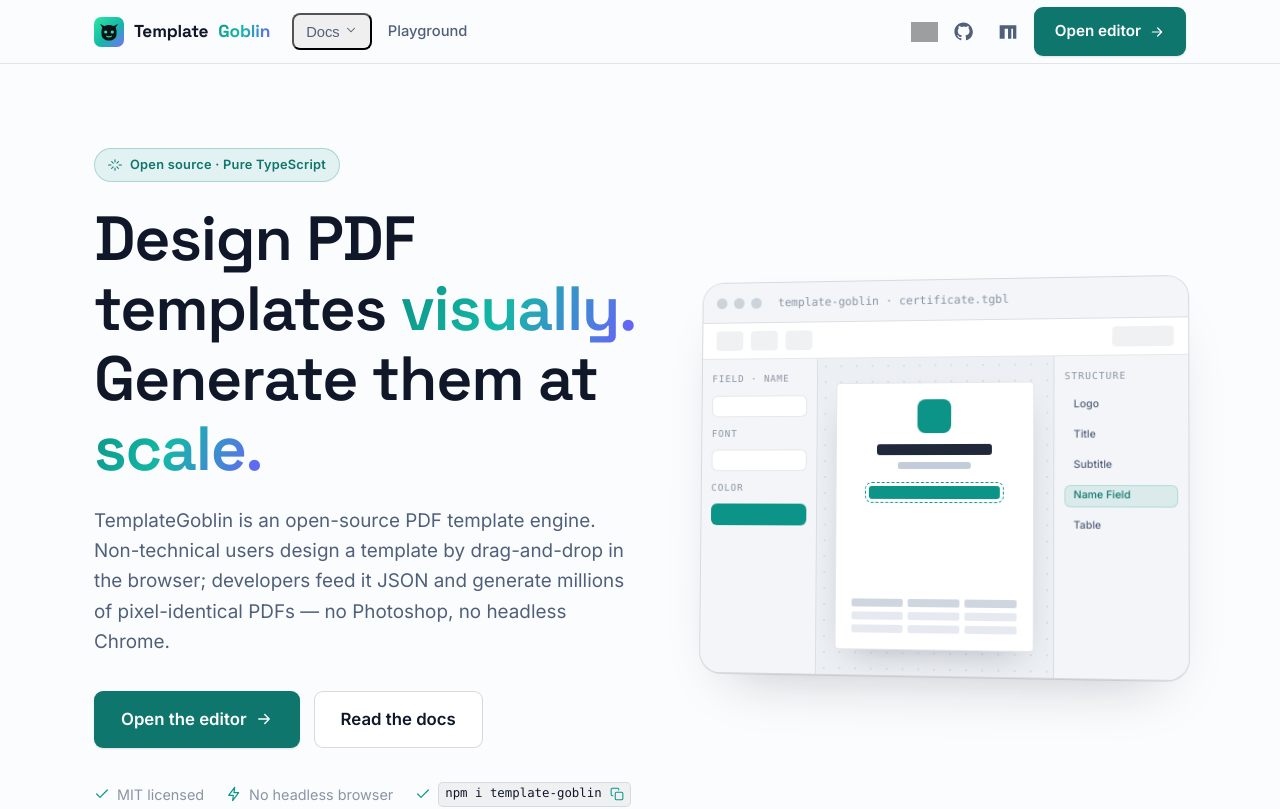
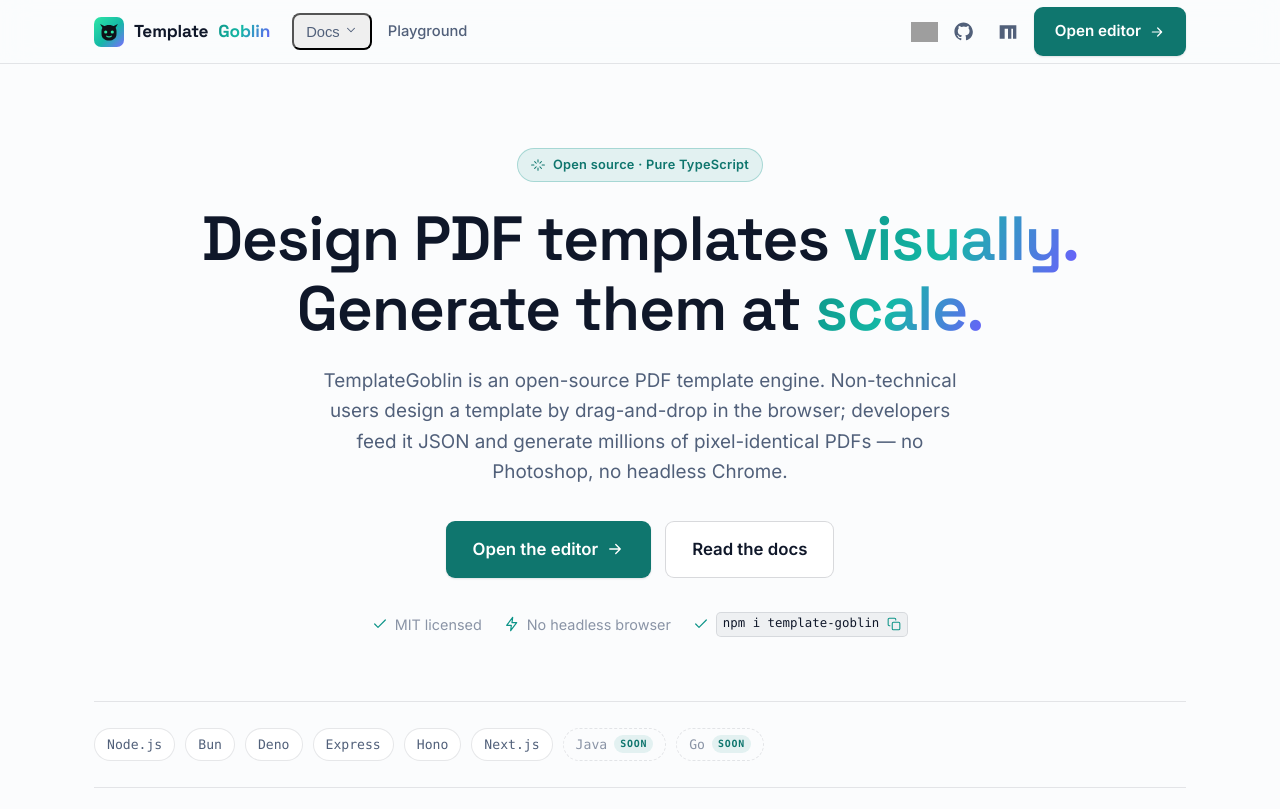
Before and after one commit to JaiminPatel345/template-goblin, a React (Vite) app in the folder packages/site/: page / in a window 1280 px wide. Shown: the top 809 px of the page. Built offline with nearby package versions, Linux system fonts and the light colour scheme; grey boxes are pictures that could not be loaded.

Commit message:
style: remove editor mock from hero section and center layout

```diff
--- a/packages/site/src/components/EditorMock.tsx
+++ /dev/null
@@ -1,69 +0,0 @@
-/** A stylized illustration of the visual editor — a CSS-drawn "screenshot"
- *  for the hero. No real asset needed, scales crisply, and stays on-brand. */
-
-export function EditorMock() {
-  return (
-    <div
-      className="mock"
-      role="img"
-      aria-label="The TemplateGoblin visual editor: a certificate template on the canvas with a selected dynamic name field and a data table."
-    >
-      <div className="mock-bar">
-        <i />
-        <i />
-        <i />
-        <span className="mock-url">template-goblin · certificate.tgbl</span>
-      </div>
-      <div className="mock-toolbar">
-        <span className="mt-btn" />
-        <span className="mt-btn" />
-        <span className="mt-btn" />
-        <span className="mt-spacer" />
-        <span className="mt-btn" style={{ width: '60px' }} />
-      </div>
-      <div className="mock-body">
-        <div className="mock-left-panel">
-          <span className="pp-label">Field · name</span>
-          <span className="pp-field" />
-          <span className="pp-label">Font</span>
-          <span className="pp-field" />
-          <span className="pp-label">Color</span>
-          <span className="pp-swatch" />
-        </div>
-        <div className="mock-canvas">
-          <div className="mock-page">
-            <div className="mp-logo" />
-            <div className="mp-title" />
-            <div className="mp-sub" />
-            <div className="mp-name" />
-            <div className="mp-rows">
-              <div className="mp-row head">
-                <span className="mp-cell" />
-                <span className="mp-cell" />
-                <span className="mp-cell" />
-              </div>
-              <div className="mp-row">
-                <span className="mp-cell" />
-                <span className="mp-cell" />
-                <span className="mp-cell" />
-              </div>
-              <div className="mp-row">
-                <span className="mp-cell" />
-                <span className="mp-cell" />
-                <span className="mp-cell" />
-              </div>
-            </div>
-          </div>
-        </div>
-        <div className="mock-right-panel">
-          <span className="pp-label">Structure</span>
-          <span className="rp-item">Logo</span>
-          <span className="rp-item">Title</span>
-          <span className="rp-item">Subtitle</span>
-          <span className="rp-item on">Name Field</span>
-          <span className="rp-item">Table</span>
-        </div>
-      </div>
-    </div>
-  )
-}
--- a/packages/site/src/sections/Hero.tsx
+++ b/packages/site/src/sections/Hero.tsx
@@ -1,6 +1,5 @@
 import { useState } from 'react'
 import { Link } from 'react-router'
-import { EditorMock } from '../components/EditorMock'
 import { ArrowRight, Bolt, Check, Sparkles, Copy } from '../components/Icons'
 import { PLAYGROUND_URL } from '../lib/constants'
 
@@ -31,8 +30,7 @@
 export function Hero() {
   return (
     <section className="hero">
-      <div className="container hero-grid">
-        <div>
+      <div className="container hero-centered">
         <span className="pill">
           <Sparkles size={14} /> Open source · Pure TypeScript
         </span>
@@ -43,8 +41,8 @@
         </h1>
         <p className="hero-lead">
           TemplateGoblin is an open-source PDF template engine. Non-technical users design a
-            template by drag-and-drop in the browser; developers feed it JSON and generate millions
-            of pixel-identical PDFs — no Photoshop, no headless Chrome.
+          template by drag-and-drop in the browser; developers feed it JSON and generate millions of
+          pixel-identical PDFs — no Photoshop, no headless Chrome.
         </p>
         <div className="hero-cta">
           <a className="btn btn-primary btn-lg" href={PLAYGROUND_URL}>
@@ -66,10 +64,6 @@
           </span>
         </div>
       </div>
-        <div className="hero-media">
-          <EditorMock />
-        </div>
-      </div>
     </section>
   )
 }
--- a/packages/site/src/styles/landing.css
+++ b/packages/site/src/styles/landing.css
@@ -8,11 +8,11 @@
   overflow: hidden;
 }
 
-.hero-grid {
-  display: grid;
-  grid-template-columns: 1.05fr 0.95fr;
-  gap: 56px;
+.hero-centered {
+  display: flex;
+  flex-direction: column;
   align-items: center;
+  text-align: center;
 }
 
 .hero h1 {
@@ -24,7 +24,7 @@
   margin-top: 22px;
   font-size: 1.18rem;
   color: var(--text-dim);
-  max-width: 540px;
+  max-width: 640px;
 }
 
 .hero-cta {
@@ -32,6 +32,7 @@
   flex-wrap: wrap;
   gap: 14px;
   margin-top: 34px;
+  justify-content: center;
 }
 
 .hero-meta {
@@ -41,6 +42,7 @@
   margin-top: 34px;
   color: var(--text-faint);
   font-size: 0.9rem;
+  justify-content: center;
 }
 
 .hero-meta span {
@@ -84,212 +86,7 @@
   color: var(--brand);
 }
 
-/* ---------- Editor mock (the "screenshot") ---------- */
-.mock {
-  border-radius: var(--radius-lg);
-  border: 1px solid var(--border-strong);
-  background: var(--bg-2);
-  box-shadow: var(--shadow-glow);
-  overflow: hidden;
-  transform: perspective(1400px) rotateY(-7deg) rotateX(2deg);
-}
 
-.mock-bar {
-  display: flex;
-  align-items: center;
-  gap: 7px;
-  padding: 11px 14px;
-  background: var(--bg-1);
-  border-bottom: 1px solid var(--border);
-}
-
-.mock-bar i {
-  width: 11px;
-  height: 11px;
-  border-radius: 50%;
-  background: #cdd3db;
-  display: block;
-}
-
-.mock-bar .mock-url {
-  margin-left: 10px;
-  font-family: var(--font-mono);
-  font-size: 0.72rem;
-  color: var(--text-faint);
-}
-
-.mock-body {
-  display: grid;
-  grid-template-columns: 120px 1fr 132px;
-  height: 318px;
-}
-
-.mock-toolbar {
-  display: flex;
-  align-items: center;
-  gap: 8px;
-  padding: 8px 14px;
-  background: var(--bg-2);
-  border-bottom: 1px solid var(--border);
-}
-
-.mock-toolbar .mt-btn {
-  height: 20px;
-  width: 28px;
-  border-radius: 4px;
-  background: rgba(15, 23, 42, 0.06);
-}
-
-.mock-toolbar .mt-spacer {
-  flex: 1;
-}
-
-.mock-left-panel {
-  border-right: 1px solid var(--border);
-  background: var(--bg-1);
-  padding: 12px 10px;
-  display: flex;
-  flex-direction: column;
-  gap: 9px;
-}
-
-.mock-left-panel .pp-label {
-  font-family: var(--font-mono);
-  font-size: 0.6rem;
-  letter-spacing: 0.1em;
-  text-transform: uppercase;
-  color: var(--text-faint);
-}
-
-.mock-left-panel .pp-field {
-  height: 22px;
-  border-radius: 6px;
-  background: #ffffff;
-  border: 1px solid var(--border);
-}
-
-.mock-left-panel .pp-swatch {
-  height: 22px;
-  border-radius: 6px;
-  background: var(--brand);
-}
-
-.mock-canvas {
-  position: relative;
-  display: grid;
-  place-items: center;
-  background: var(--bg-3);
-  background-image: radial-gradient(rgba(15, 23, 42, 0.07) 1px, transparent 1px);
-  background-size: 16px 16px;
-}
-
-.mock-page {
-  width: 200px;
-  height: 268px;
-  background: #ffffff;
-  border-radius: 4px;
-  box-shadow: 0 14px 32px -16px rgba(15, 23, 42, 0.3);
-  border: 1px solid var(--border);
-  padding: 16px;
-  color: #1a2230;
-  display: flex;
-  flex-direction: column;
-  gap: 7px;
-}
-
-.mp-logo {
-  width: 34px;
-  height: 34px;
-  border-radius: 8px;
-  background: var(--brand);
-  align-self: center;
-}
-
-.mp-title {
-  height: 11px;
-  width: 70%;
-  margin: 4px auto 0;
-  border-radius: 3px;
-  background: #20293a;
-}
-
-.mp-sub {
-  height: 7px;
-  width: 45%;
-  margin: 0 auto;
-  border-radius: 3px;
-  background: #c3ccda;
-}
-
-.mp-name {
-  height: 13px;
-  width: 80%;
-  margin: 10px auto 2px;
-  border-radius: 3px;
-  background: var(--brand);
-  outline: 1.5px dashed var(--brand);
-  outline-offset: 3px;
-}
-
-.mp-rows {
-  margin-top: auto;
-  display: flex;
-  flex-direction: column;
-  gap: 5px;
-}
-
-.mp-row {
-  display: flex;
-  gap: 5px;
-}
-
-.mp-cell {
-  height: 8px;
-  border-radius: 2px;
-  background: #e6eaf0;
-  flex: 1;
-}
-
-.mp-row.head .mp-cell {
-  background: #cfd6e0;
-}
-
-.mock-right-panel {
-  border-left: 1px solid var(--border);
-  background: var(--bg-1);
-  padding: 12px 10px;
-  display: flex;
-  flex-direction: column;
-  gap: 8px;
-}
-
-.mock-right-panel .pp-label {
-  font-family: var(--font-mono);
-  font-size: 0.6rem;
-  letter-spacing: 0.1em;
-  text-transform: uppercase;
-  color: var(--text-faint);
-  margin-bottom: 2px;
-}
-
-.mock-right-panel .rp-item {
-  height: 22px;
-  border-radius: 6px;
-  background: transparent;
-  display: flex;
-  align-items: center;
-  font-size: 0.65rem;
-  font-weight: 500;
-  color: var(--text-dim);
-  padding: 0 8px;
-  border: 1px solid transparent;
-}
-
-.mock-right-panel .rp-item.on {
-  background: var(--brand-soft);
-  color: var(--brand-strong);
-  border-color: rgba(13, 148, 136, 0.2);
-}
 
 /* ---------- Frameworks / runtimes strip ---------- */
 .runs-on {
@@ -510,7 +307,6 @@
 
 /* ---------- Responsive ---------- */
 @media (max-width: 940px) {
-  .hero-grid,
   .split {
     grid-template-columns: 1fr;
     gap: 40px;
```
Lines whose indentation alone changed are shown as unchanged.
